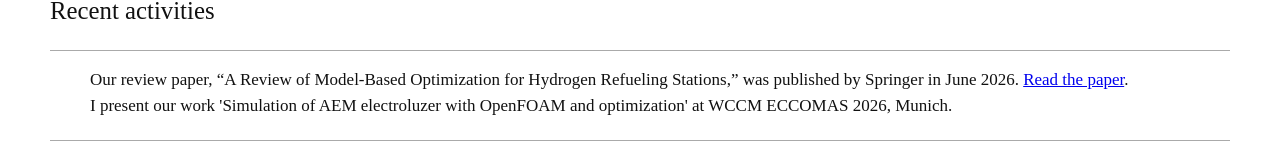
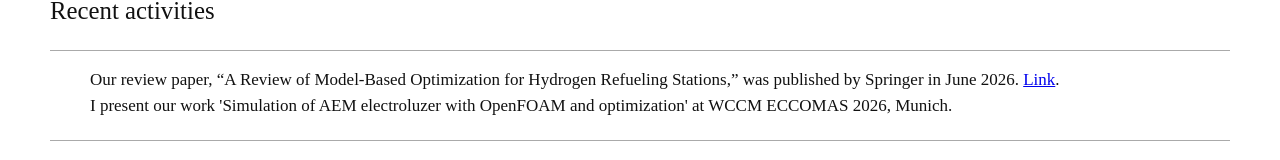
Before and after one commit to Proskahn/KangPage, a Next.js app: page / in a window 1280 px wide. Shown: the part 356-516 px from the top of the page. Built offline with nearby package versions, Linux system fonts and the light colour scheme.

Commit message:
add photo

```diff
--- a/app/page.tsx
+++ b/app/page.tsx
@@ -86,7 +86,7 @@ export default function Home() {
             Our review paper, “A Review of Model-Based Optimization for Hydrogen
             Refueling Stations,” was published by Springer in June 2026. {" "}
             <a href="https://link.springer.com/chapter/10.1007/978-3-032-21893-3_17">
-              Read the paper
+              Link
             </a>
             .
           </li>
```
